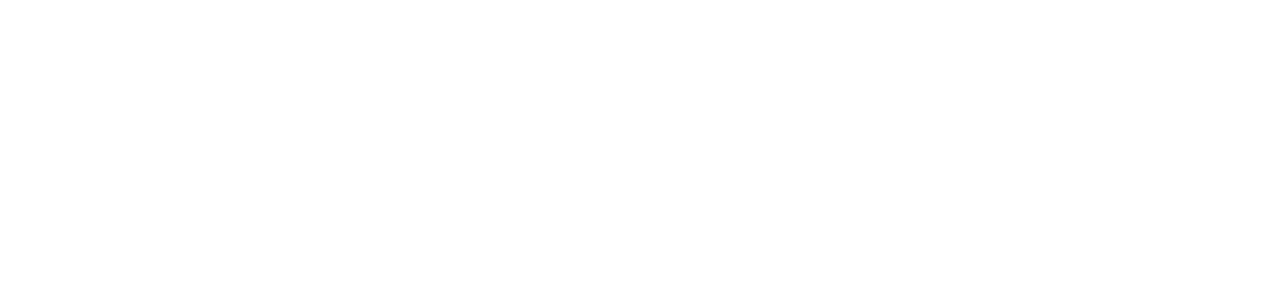
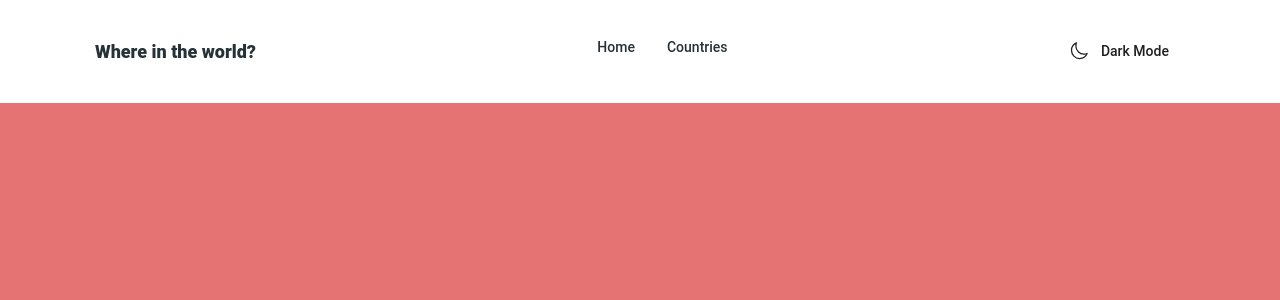
Before and after one commit to cornelber/countries-react-ts, a React (Vite) app: page / in a window 1280 px wide. Shown: the top 300 px of the page. Built offline with nearby package versions, Linux system fonts and the light colour scheme.

Commit message:
implemented header component

```diff
--- a/src/App.tsx
+++ b/src/App.tsx
@@ -1,8 +1,11 @@
+import { Header } from "./components/Header"
 
 function App() {
 
   return (
     <>
+      <Header />
+      <main className="h-[3000px] bg-red-300"></main>
     </>
   )
 }
--- /dev/null
+++ b/src/components/Header.tsx
@@ -0,0 +1,127 @@
+import React, { useState, useEffect, useCallback, useMemo } from "react";
+import {
+  Navbar,
+  MobileNav,
+  Typography,
+  Button,
+  IconButton,
+} from "@material-tailwind/react";
+import { MoonIcon } from "@heroicons/react/24/outline";
+
+interface NavItemProps {
+  href: string;
+  children: React.ReactNode;
+}
+
+
+const NavItem = ({ href, children }: NavItemProps) => (
+  <Typography
+    as="li"
+    variant="small"
+    color="blue-gray"
+    className="flex items-center gap-x-2 md:p-1 px-4 font-medium"
+  >
+    <a href={href} className="flex items-center">
+      {children}
+    </a>
+  </Typography>
+);
+
+export function Header() {
+  const [openNav, setOpenNav] = useState(false);
+
+  const handleMobileNav = useCallback(() => {
+    setOpenNav(!openNav);
+  }, [openNav]);
+
+  useEffect(() => {
+    const handleResize = () => window.innerWidth >= 960 && setOpenNav(false);
+    window.addEventListener("resize", handleResize);
+    return () => window.removeEventListener("resize", handleResize);
+  }, []);
+
+  const navList = useMemo(
+    () => (
+      <ul className="pt-2 pb-4 flex flex-col gap-2 lg:mb-0 lg:mt-0 lg:flex-row lg:items-center lg:gap-6 border-b-[1px] border-gray-600/20 md:border-none">
+        <NavItem href="#">Home</NavItem>
+        <NavItem href="#">Countries</NavItem>
+      </ul>
+    ),
+    []
+  );
+
+  return (
+    <header className="sticky top-0 z-100 h-max bg-white">
+      <Navbar className="mx-auto max-w-screen-xl px-6 py-6 shadow-none rounded-none">
+        <div className="container mx-auto flex items-center justify-between text-blue-gray-900">
+          <Typography
+            as="a"
+            href="#"
+            className="mr-4 cursor-pointer py-1.5 font-extrabold text-lg"
+          >
+            Where in the world?
+          </Typography>
+          <div className="hidden lg:block">{navList}</div>
+          <div className="flex items-center gap-x-1">
+            <Button variant="text" size="sm" className="hidden lg:inline-flex">
+              <MoonIcon className="h-5 w-5" />
+              <Typography variant="small" className="font-medium ml-3 capitalize">
+                Dark Mode
+              </Typography>
+            </Button>
+          </div>
+          <IconButton
+            variant="text"
+            className="ml-auto h-6 w-6 text-inherit hover:bg-transparent focus:bg-transparent active:bg-transparent lg:hidden"
+            ripple={false}
+            onClick={handleMobileNav}
+          >
+            {openNav ? (
+              <svg
+                xmlns="http://www.w3.org/2000/svg"
+                fill="none"
+                className="h-6 w-6"
+                viewBox="0 0 24 24"
+                stroke="currentColor"
+                strokeWidth={2}
+              >
+                <path
+                  strokeLinecap="round"
+                  strokeLinejoin="round"
+                  d="M6 18L18 6M6 6l12 12"
+                />
+              </svg>
+            ) : (
+              <svg
+                xmlns="http://www.w3.org/2000/svg"
+                className="h-6 w-6"
+                fill="none"
+                stroke="currentColor"
+                strokeWidth={2}
+              >
+                <path
+                  strokeLinecap="round"
+                  strokeLinejoin="round"
+                  d="M4 6h16M4 12h16M4 18h16"
+                />
+              </svg>
+            )}
+          </IconButton>
+        </div>
+        <MobileNav open={openNav}>
+          <div className="container mx-auto">
+            {navList}
+            <div className="flex items-center gap-x-1 mt-4">
+              <Button fullWidth variant="text" size="sm" className="flex">
+              <Typography variant="small" className="capitalize font-medium text-black mr-3">
+                Dark Mode
+              </Typography>
+                <MoonIcon className="h-5 w-5" />
+              </Button>
+            </div>
+          </div>
+        </MobileNav>
+      </Navbar>
+    </header>
+  );
+}
--- a/src/index.css
+++ b/src/index.css
@@ -1,3 +1,13 @@
+@import url('https://fonts.googleapis.com/css2?family=Nunito+Sans:ital,opsz,wght@0,6..12,200..1000;1,6..12,200..1000&display=swap');
+
 @tailwind base;
 @tailwind components;
 @tailwind utilities;
+
+@layer base {
+    body {
+        font-family: 'Nunito Sans', sans-serif;
+        font-weight: normal;
+        font-size: 16px;
+    }
+}
--- a/src/main.tsx
+++ b/src/main.tsx
@@ -1,10 +1,13 @@
 import { StrictMode } from 'react'
 import { createRoot } from 'react-dom/client'
+import { BrowserRouter } from 'react-router-dom'
 import App from './App.tsx'
 import './index.css'
 
 createRoot(document.getElementById('root')!).render(
   <StrictMode>
-    <App />
+    <BrowserRouter>
+      <App />
+    </BrowserRouter>
   </StrictMode>,
 )
--- a/tailwind.config.js
+++ b/tailwind.config.js
@@ -4,7 +4,13 @@
 export default withMT({
   content: ["./src/**/*.{js,jsx,ts,tsx}"],
   theme: {
-    extend: {},
+    // screens: {
+    //   'sm': {'max': '576px'},
+    //   'md': {'max': '960px'},
+    //   'lg': {'max': '1440px'},
+    // },
+    extend: {
   },
-  plugins: [],
+},
+plugins: [],
 });
```
Also changed, not shown: src/config/theme.ts (added).
